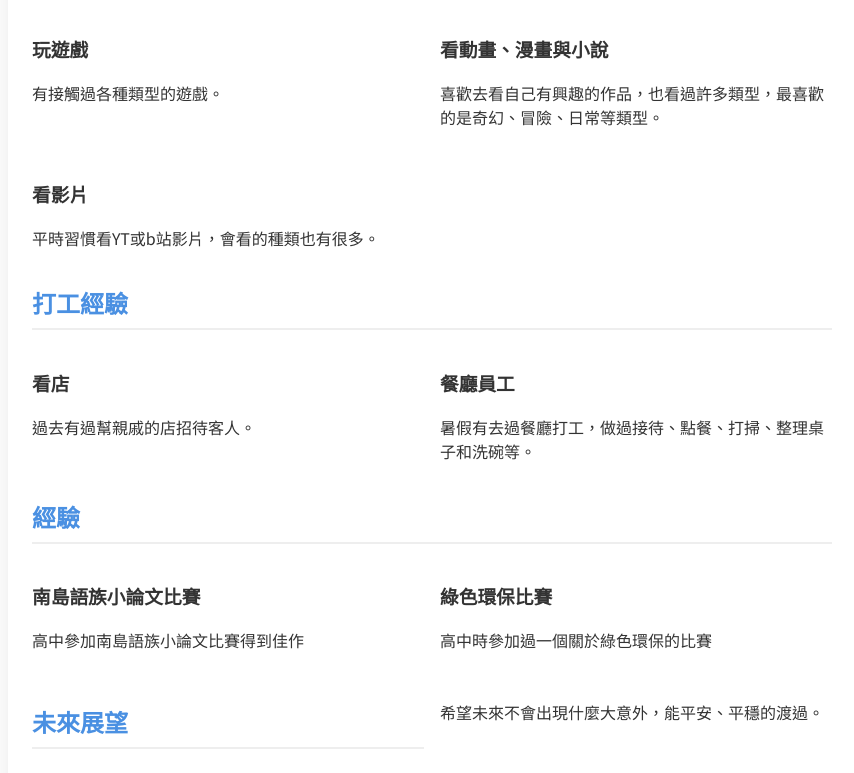
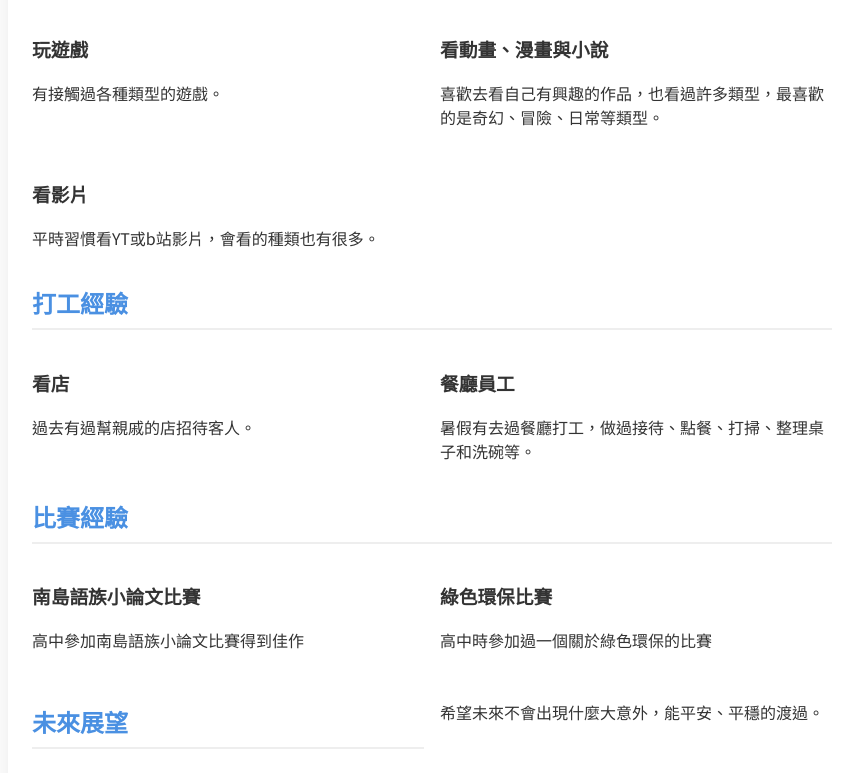
Before and after one commit to yota0001/homework, a plain HTML site: page index.html in a window 1280 px wide. Shown: the part 459-1232 px from the top of the page, without its empty margins (208-1062 px from the left). Drawn offline with Linux system fonts and the light colour scheme.

Commit message:
index.html

```diff
--- a/index.html
+++ b/index.html
@@ -98,7 +98,7 @@
         <p>暑假有去過餐廳打工，做過接待、點餐、打掃、整理桌子和洗碗等。</p>
       </div>
     </div>
-    <h2>經驗</h2>
+    <h2>比賽經驗</h2>
     <div class="grid">
       <div>
         <h3>南島語族小論文比賽</h3>
```
